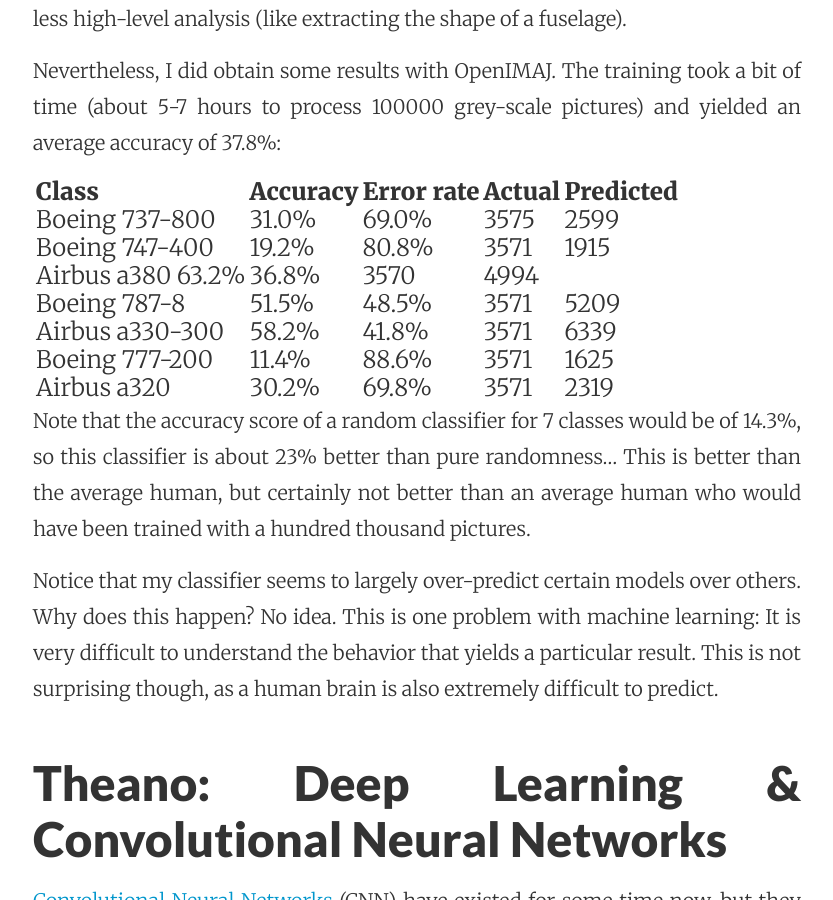
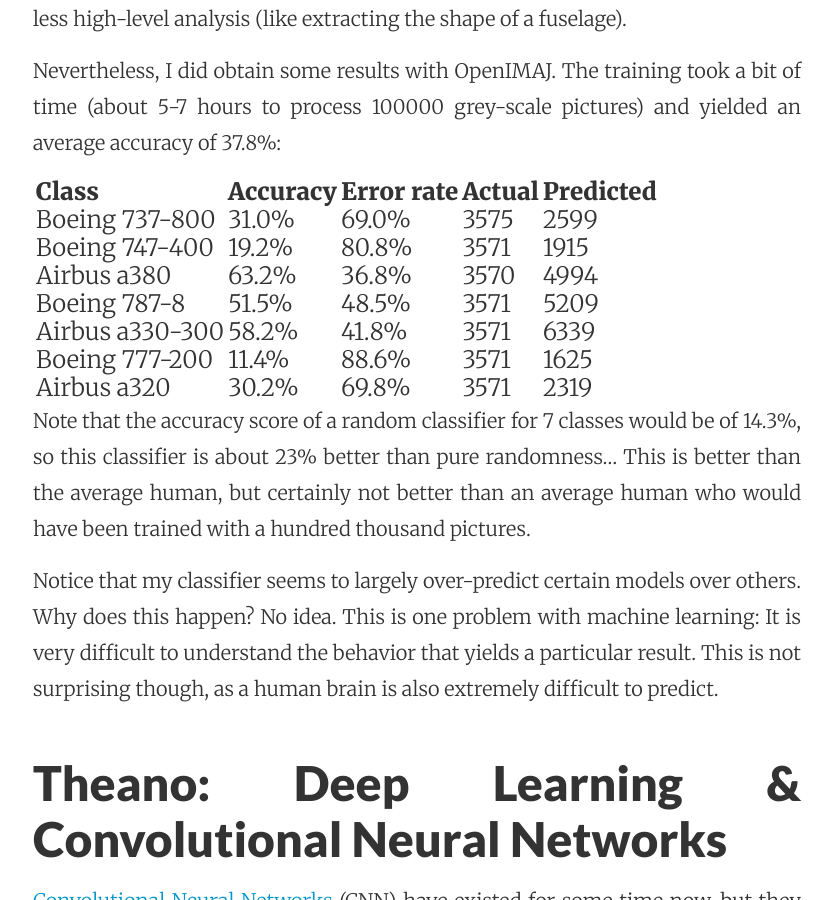
Before and after one commit to ericleib/ericleib.github.io, a Jekyll site: the page built from _posts/2015-08-19-machine-learning-airliners.markdown, in a window 1280 px wide and 900 px high, scrolled down 7570 px. Shown: the whole window, without its empty margins (223-1056 px from the left). Built offline with Jekyll 4.4.1, drawn with Linux system fonts in a browser that asks for light colours.

```diff
--- a/_posts/2015-08-19-machine-learning-airliners.markdown
+++ b/_posts/2015-08-19-machine-learning-airliners.markdown
@@ -92,7 +92,7 @@ Nevertheless, I did obtain some results with OpenIMAJ. The training took a bit o
 |----------------------------------------------------------------------|
 | Boeing 737-800	| 31.0%	| 69.0%	| 3575	| 2599 |
 | Boeing 747-400	| 19.2%	| 80.8%	| 3571	| 1915 |
-| Airbus a380	63.2%	| 36.8%	| 3570	| 4994 |
+| Airbus a380 |	63.2%	| 36.8%	| 3570	| 4994 |
 | Boeing 787-8	| 51.5%	| 48.5%	| 3571	| 5209 |
 | Airbus a330-300	| 58.2%	| 41.8%	| 3571	| 6339 |
 | Boeing 777-200	| 11.4%	| 88.6%	| 3571	| 1625 |
```
